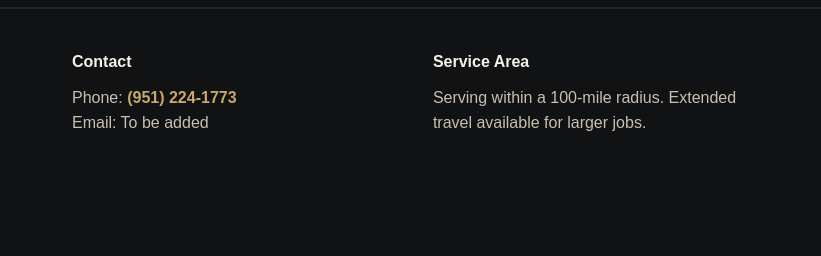
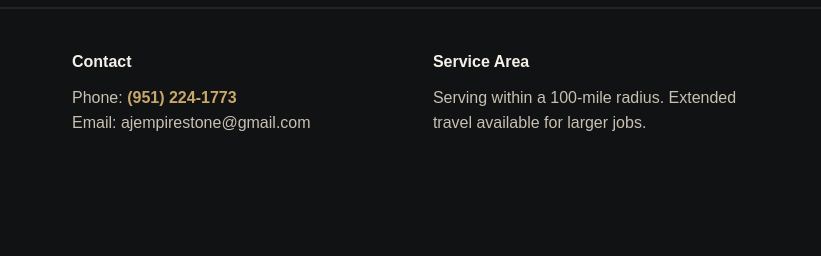
Before and after one commit to ellishdoo/aj-empirestone, a plain HTML site: page index.html in a window 1280 px wide. Shown: the part 4104-4360 px from the top of the page, 459-1280 px from the left. Drawn offline with Linux system fonts and the light colour scheme.

Commit message:
Added email.

```diff
--- a/index.html
+++ b/index.html
@@ -704,7 +704,7 @@
       <div>
         <div class="footer-title">Contact</div>
         <p>Phone: <a href="tel:9512241773" style="color:var(--gold); font-weight:700;">(951) 224-1773</a></p>
-        <p>Email: To be added</p>
+        <p>Email: ajempirestone@gmail.com</p>
       </div>
       <div>
         <div class="footer-title">Service Area</div>
```
